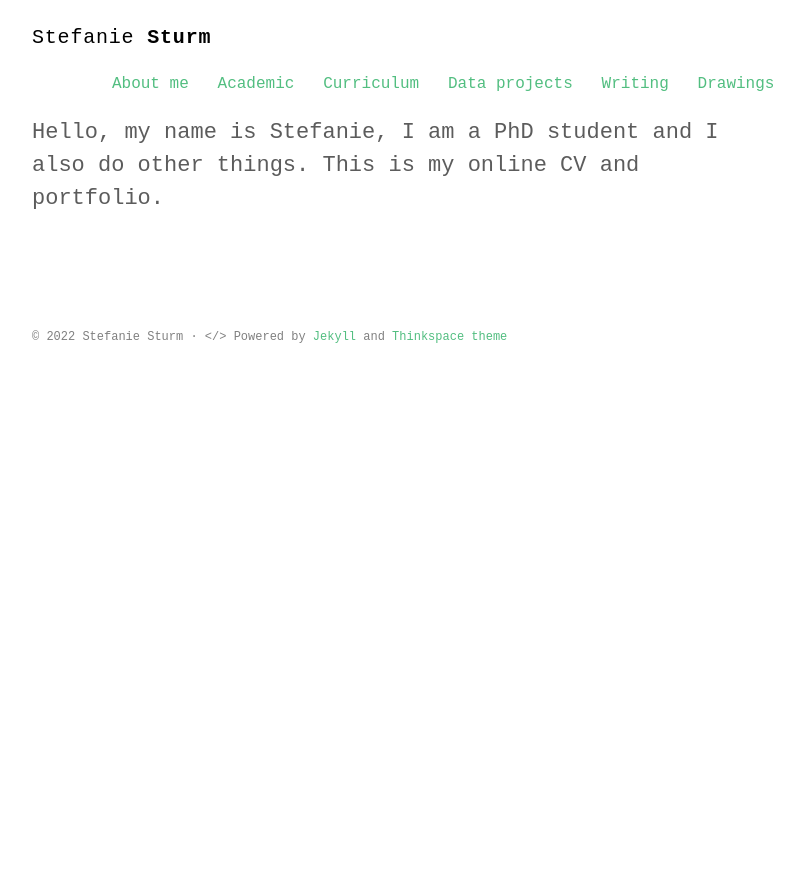
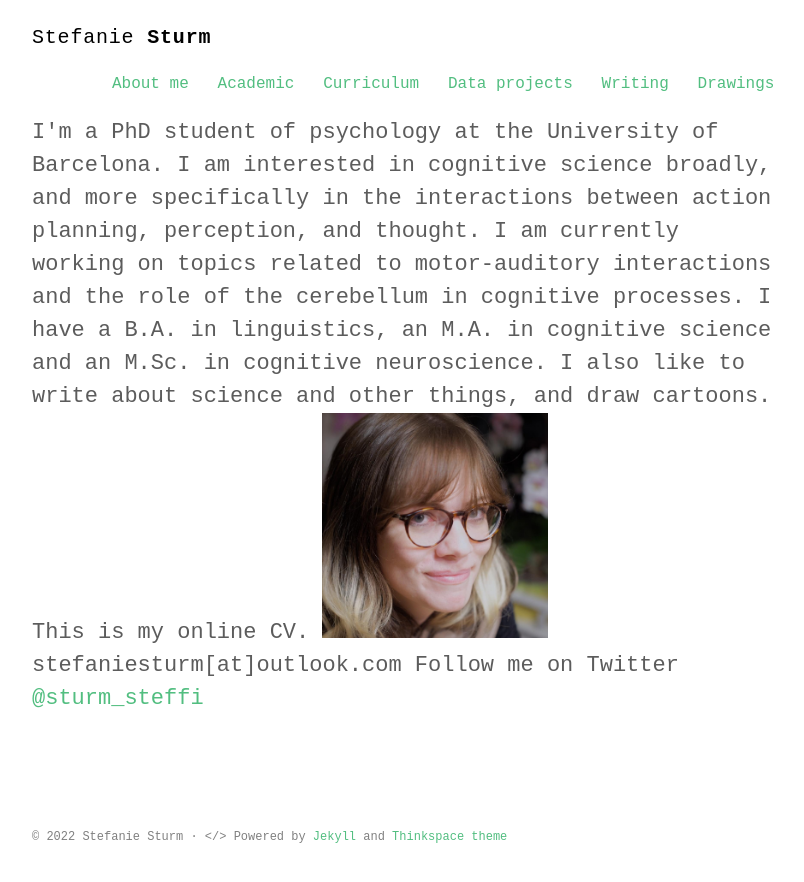
Before and after one commit to stefaniesturm/stefaniesturm.github.io, a Jekyll site: the page built from index.html, in a window 1280 px wide. Shown: the top 882 px of the page, without its empty margins (232-1036 px from the left). Built offline with Jekyll 4.4.1, drawn with Linux system fonts in a browser that asks for light colours; some web fonts are replaced.

Commit message:
Update intro.html

```diff
--- a/_includes/intro.html
+++ b/_includes/intro.html
@@ -1,5 +1,15 @@
 <section class="intro">
   <div class="container">
-    <p class="lead">Hello, my name is Stefanie, I am a PhD student and I also do other things. This is my online CV and portfolio.</p>
+    <p class="lead">
+    I'm a PhD student of psychology at the University of Barcelona. I am interested in cognitive science broadly, and more specifically in the interactions between action planning, perception, and thought. I am currently working on topics related to motor-auditory interactions and the role of the cerebellum in cognitive processes. I have a B.A. in linguistics, an M.A. in cognitive science and an M.Sc. in cognitive neuroscience. I also like to write about science and other things, and draw cartoons. This is my online CV.
+
+<img style="width:30%" src="/images/steffi.jpeg" alt="This is me.">
+
+stefaniesturm[at]outlook.com
+
+Follow me on Twitter <a href="https://twitter.com/sturm_steffi" target="_blank" rel="noopener noreferrer">@sturm_steffi</a>
+
+
+    </p>
   </div>
 </section>
```
